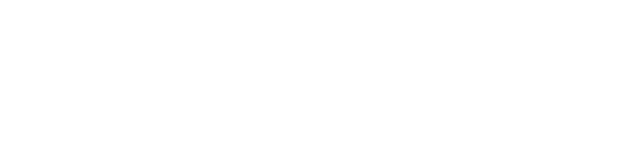
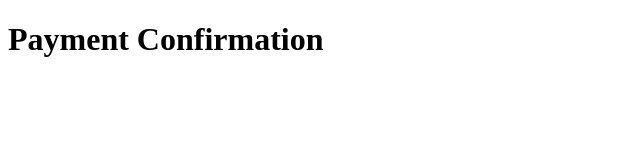
Before and after one commit to saritoceng/project-1, a plain HTML site: page index.html in a window 1280 px wide. Shown: the whole page, without its empty margins (0-640 px from the left). Drawn offline with Linux system fonts and the light colour scheme.

Commit message:
add head

```diff
--- a/index.html
+++ b/index.html
@@ -4,9 +4,9 @@
     <meta charset="UTF-8">
     <meta name="viewport" content="width=device-width, initial-scale=1.0">
     <meta http-equiv="X-UA-Compatible" content="ie=edge">
-    <title>Document</title>
+    <title>Payment Confirmation</title>
 </head>
 <body>
-
+    <h1>Payment Confirmation</h1>
 </body>
 </html>
```
